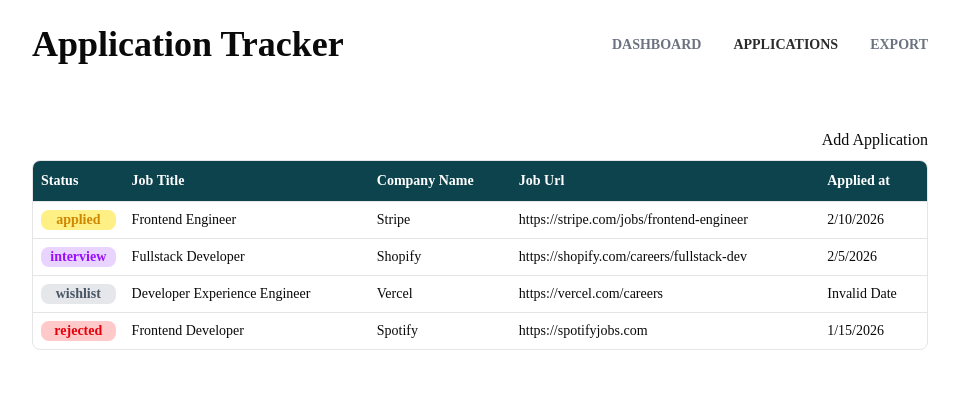
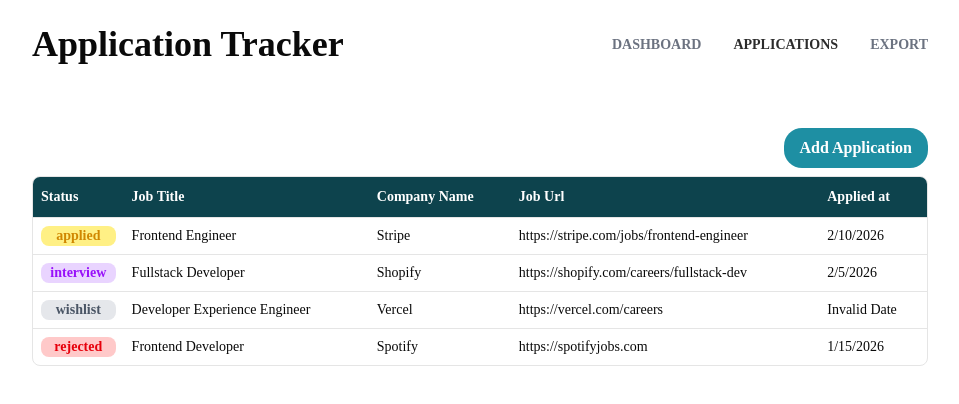
Before and after one commit to DimmyMaenhout/nextjs-application-tracker, a Next.js app: page /applications in a window 1280 px wide. Shown: the top 404 px of the page, without its empty margins (160-1119 px from the left). Built offline with nearby package versions, Linux system fonts and the light colour scheme.

Commit message:
Added button styling

```diff
--- a/app/applications/page.tsx
+++ b/app/applications/page.tsx
@@ -121,13 +121,17 @@
   return mockApplications;
 }
 
+export const ButtonStyling = `px-4 py-2 bg-[var(--color-main-button)] hover:bg-[var(--color-main-button-hover)] text-white font-bold rounded-2xl`;
+
 export default async function ApplicationPage() {
   const data = await getData();
 
   return (
     <div className="container mx-auto py-10">
       <div className="flex justify-end mb-2 ">
-        <Link href="/applications/new">Add Application</Link>
+        <Link href="/applications/new" className={ButtonStyling}>
+          Add Application
+        </Link>
       </div>
       <DataTable columns={Columns} data={data} />
     </div>
```
